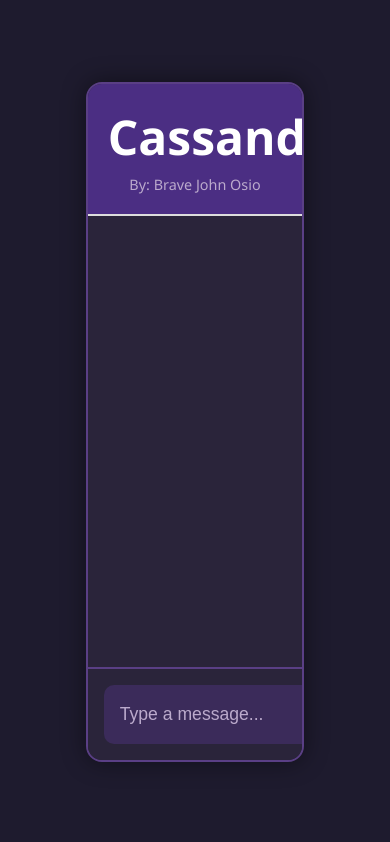
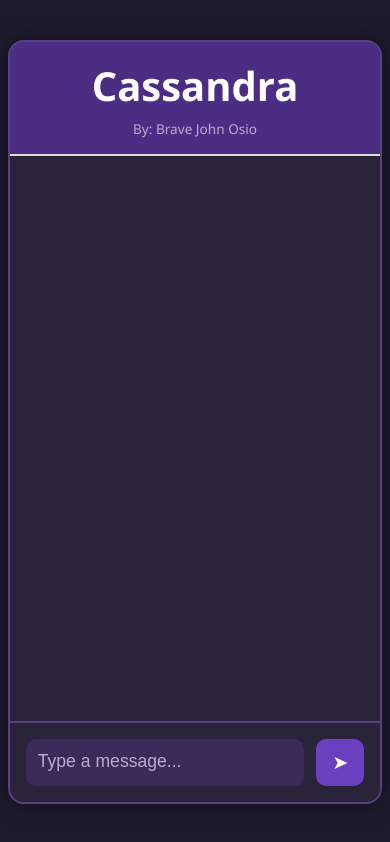
Before and after one commit to Brave-Osio/BraveChatBot, a website: page index.html in a window 390 px wide. Drawn offline with Linux system fonts and the light colour scheme.

Commit message:
css fixes for mobile

```diff
--- a/style.css
+++ b/style.css
@@ -14,6 +14,8 @@ body {
 .chat-wrapper {
   width: 55%;
   height: 80%;
+  min-width: 500px;   /* minimum width for desktop */
+  min-height: 600px;  /* minimum height for desktop */
   display: flex;
   flex-direction: column;
   border: 2px solid #5a3f85;
@@ -32,6 +34,14 @@ body {
   font-size: 3rem;   /* Make Cassandra big */
   font-weight: bold;
   border-bottom: 2px solid #ddd;
+}
+
+/* Subtitle */
+.subtitle {
+  font-size: 0.9rem;
+  font-weight: normal;
+  color: #bbaacc;
+  margin-top: 6px;
 }
 
 /* Chat container */
@@ -106,9 +116,38 @@ body {
 .bottom-bar button:hover {
   background-color: #8255d6;
 }
-.subtitle {
-  font-size: 0.9rem;
-  font-weight: normal;
-  color: #bbaacc;
-  margin-top: 6px;
+
+/* Mobile adjustments */
+@media (max-width: 600px) {
+  .chat-wrapper {
+    width: 95%;   /* almost full width on phones */
+    height: 90%;  /* taller on mobile */
+    min-width: unset;   /* remove desktop min-width */
+    min-height: unset;  /* remove desktop min-height */
+  }
+
+  .top-bar {
+    font-size: 2.5rem;
+    padding: 16px;
+  }
+
+  .subtitle {
+    font-size: 0.85rem;
+  }
+
+  .chat-container {
+    padding: 16px;
+    font-size: 1rem;
+    gap: 14px;
+  }
+
+  .bottom-bar input {
+    padding: 12px;
+    font-size: 1rem;
+  }
+
+  .bottom-bar button {
+    padding: 12px 16px;
+    font-size: 1.2rem;
+  }
 }
```
